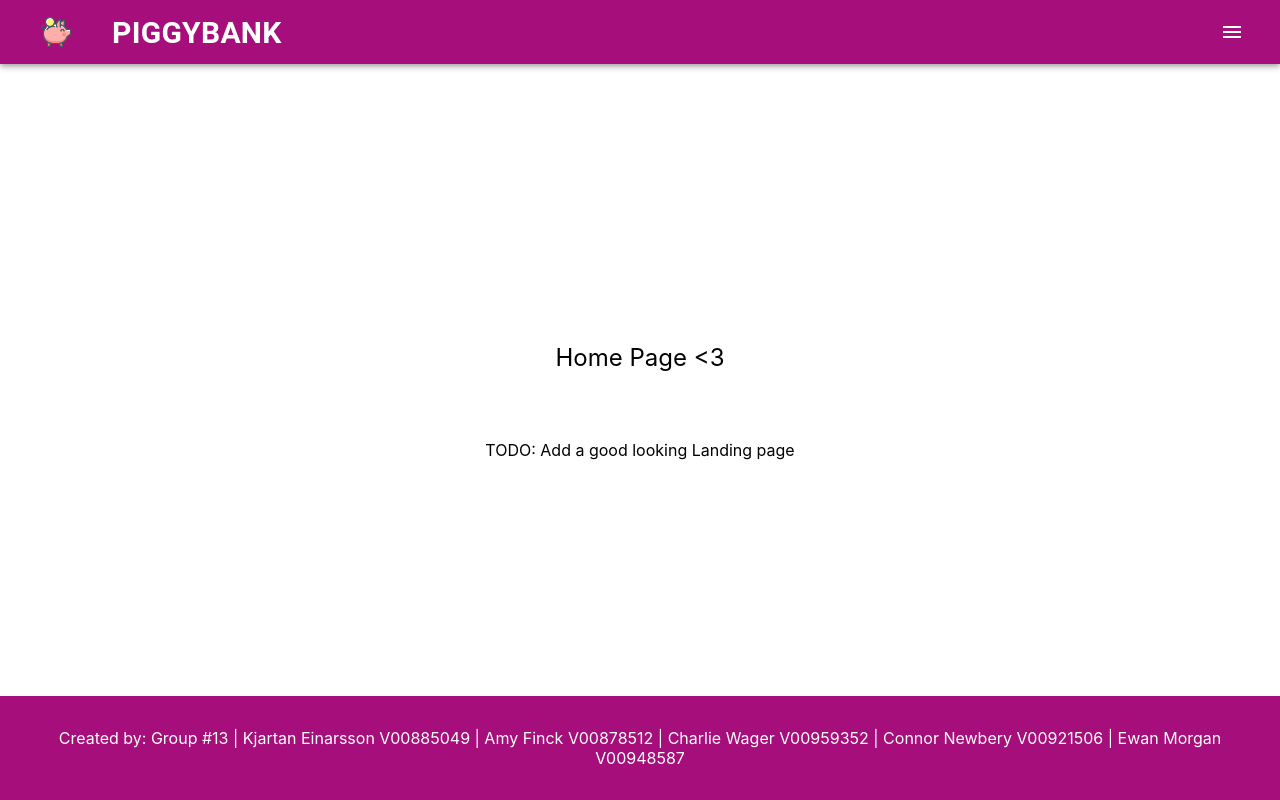
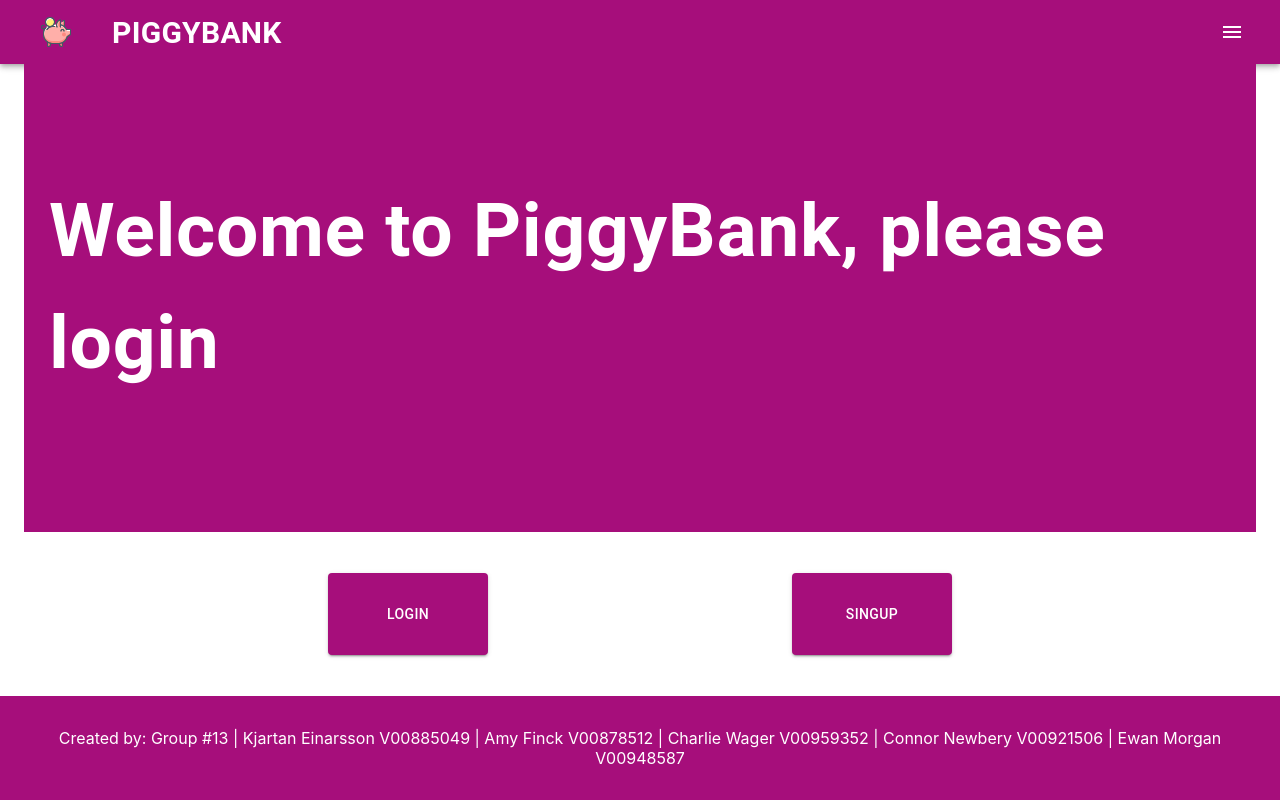
Before and after one commit to KjartanE/Seng371Project, a Next.js app in the folder app/: page / in a window 1280 px wide. Built offline with nearby package versions, Linux system fonts and the light colour scheme.

Commit message:
Added landing/home page

```diff
--- a/app/src/pages/index.tsx
+++ b/app/src/pages/index.tsx
@@ -1,7 +1,61 @@
 import Head from "next/head"
 import styles from "@/styles/Home.module.css"
+import { Box, Paper, Container, Typography, Button } from "@mui/material"
+import { theme } from "@/styles/appTheme"
+import { useAuth } from "../context/UserContext"
+import { useRouter } from "next/router"
 
 export default function Home() {
+  const user = useAuth().currentUser()
+  const router = useRouter()
+
+  const buttonDisplay = (user) => {
+    if(user){
+      return (
+        <Box sx={{
+          height: '100%',
+          width: 1,
+          display: 'flex',
+          justifyContent: 'space-evenly',
+          alignItems: 'center',
+          backgroundColor: 'white'
+        }}>
+          <Button variant='contained' sx={{
+            height: '50%',
+            width: '10rem'
+            }} onClick={() => router.push("/bankPages/accounts")}>Accounts</Button>
+          <Button variant='contained' sx={{
+            height: '50%',
+            width: '10rem'
+            }} onClick={() => router.push("/main")}>Main</Button>
+          <Button variant='contained' sx={{
+            height: '50%',
+            width: '10rem'
+            }} onClick={() => router.push("/bankPages/budgets")}>Budget</Button>
+        </Box>
+      )
+    }else{
+      return (
+        <Box sx={{
+          height: '100%',
+          width: 1,
+          display: 'flex',
+          justifyContent: 'space-evenly',
+          alignItems: 'center',
+          backgroundColor: 'white'
+        }}>
+          <Button variant='contained' sx={{
+            height: '50%',
+            width: '10rem'
+            }} onClick={() => router.push("/user/login")}>Login</Button>
+          <Button variant='contained' sx={{
+            height: '50%',
+            width: '10rem'
+            }} onClick={() => router.push("/user/signup")}>Singup</Button>
+        </Box>
+      )
+    }
+  }
   return (
     <>
       <Head>
@@ -10,10 +64,37 @@ export default function Home() {
         <meta name="viewport" content="width=device-width, initial-scale=1" />
         <link rel="icon" href="/piggy-bank.ico" />
       </Head>
-      <main>
-        <div className={styles.description}>{"Home Page <3"}</div>
-        TODO: Add a good looking Landing page
-      </main>
+      <>
+        <Box sx = {{
+            backgroundColor: 'primary.main',
+            width: 1,
+            height: '75%',
+            position: 'top',
+            display: 'flex',
+            flexDirection: 'column',
+            justifyContent: 'center',
+            alignContent: 'center',
+            alignItems: 'center'
+          }}>
+            <Box sx={{
+                backgroundColor: theme.palette.primary.main,
+                height: '100%',
+                padding: '25px',
+                display: 'flex',
+                flexDirection: 'column',
+                justifyContent: 'center',
+                alignContent: 'center',
+                alignItems: 'center'
+              }}>
+                <Typography fontSize={75} color={"white"} textAlign="left">
+                  <strong>Welcome to PiggyBank, {user?.username || "please login"}</strong>
+                </Typography>
+              </Box>
+        </Box>
+        <Box sx = {{backgroundColor: theme.palette.secondary.main, width: 1, height: '25%'}}>
+              {buttonDisplay(user)}
+        </Box>
+      </>
     </>
   )
 }
--- a/app/src/pages/user/login.tsx
+++ b/app/src/pages/user/login.tsx
@@ -38,7 +38,7 @@ const LoginForm = () => {
       )
 
       if (user) {
-        router.push("/main")
+        router.push("/")
       }
     } catch (error) {
       setSnackbar(true)
```
